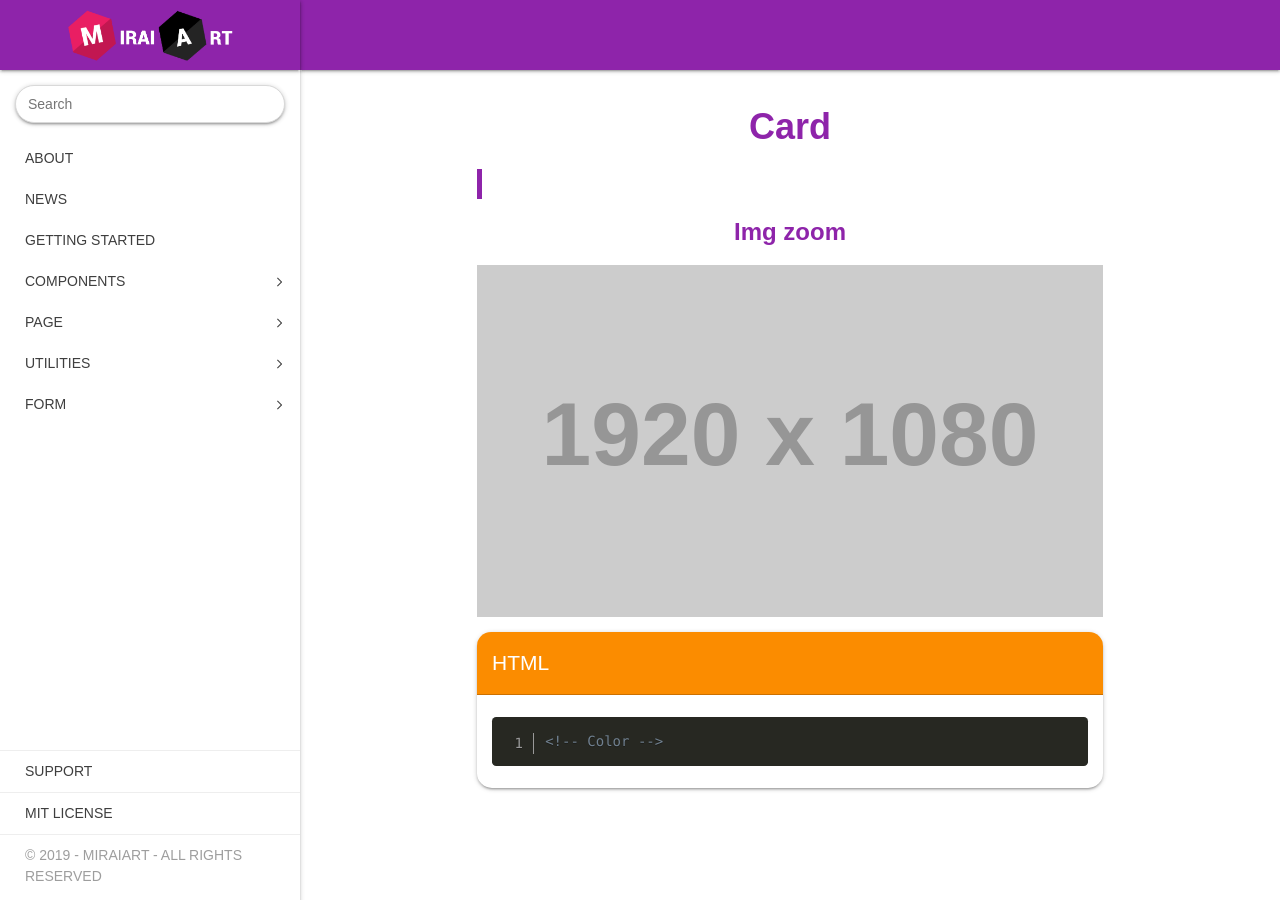
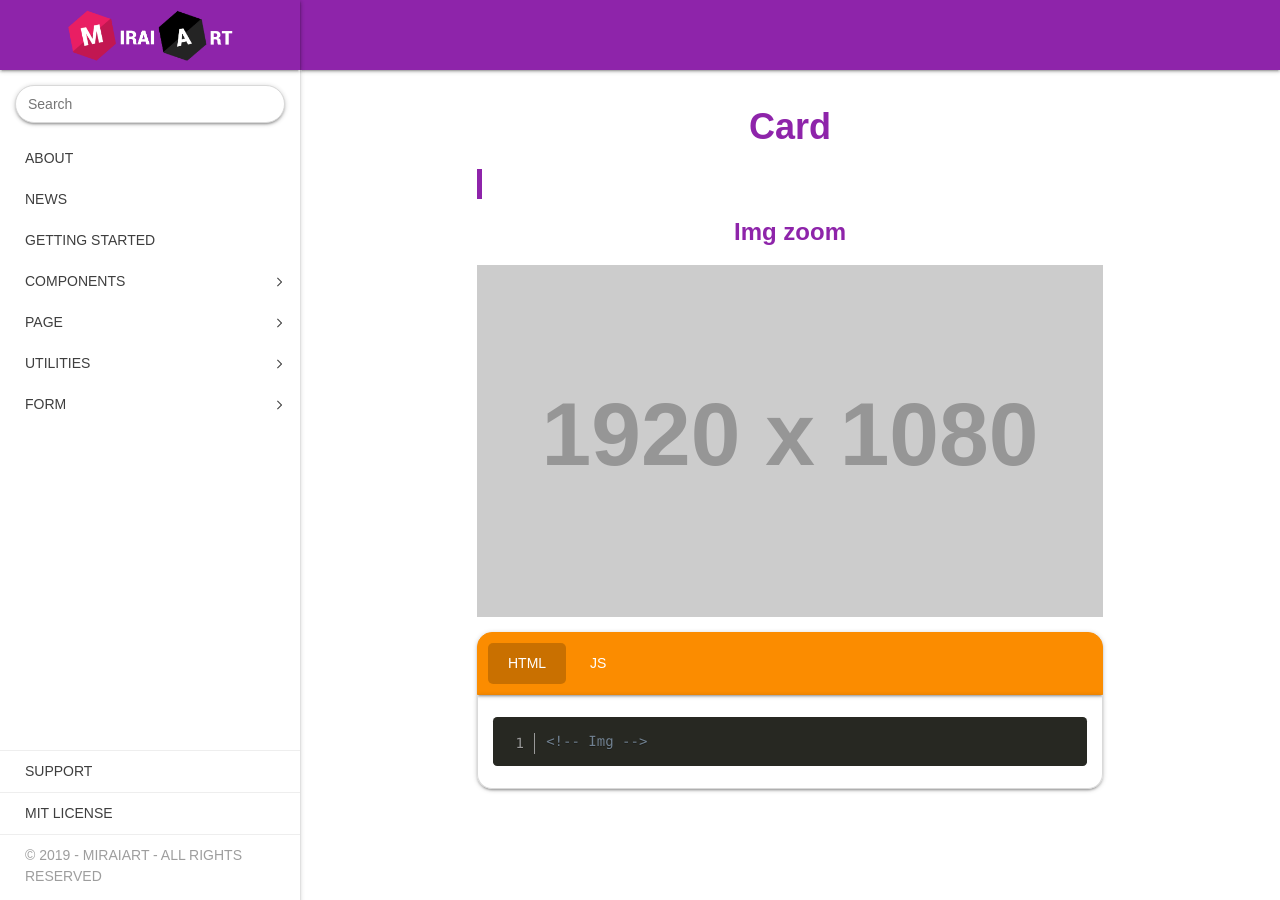
Before and after one commit to MiraiArt/miraiart.github.io, a Jekyll site: the page built from media.html, in a window 1280 px wide. Built offline with Jekyll 4.4.1, drawn with Linux system fonts in a browser that asks for light colours; nearby versions of some CDN libraries; comment, search, counter and statistics services are not loaded.

Commit message:
commit media

```diff
--- a/js/media.js
+++ b/js/media.js
@@ -0,0 +1,7 @@
+$('.img-zoom').MA_imgZoom({
+    button: {
+        close: {
+            name: '<i class="fas fa-times"></i>',
+        }
+    }
+});
--- a/media.html
+++ b/media.html
@@ -14,24 +14,44 @@
 <h4 class="text-center text-purple">Img zoom</h4>
 
 <div class="form-row">
-    <img class="MA-imgZoom" src="https://via.placeholder.com/1920x1080">
+    <img class="img-zoom" src="https://via.placeholder.com/1920x1080">
 </div>
 
 <div class="form-row">
 
-    <div class="card">
-        <div class="card-head bg-orange">HTML</div>
-        <div class="card-body">
+    <ul class="tab-menu bg-orange MA-tabs">
+        <li class="tab-menu-item"><a class="active" href="javascript:void(0);" data-href="#tab1">HTML</a></li>
+        <li class="tab-menu-item"><a href="javascript:void(0);" data-href="#tab2">JS</a></li>
+    </ul>
+
+    <div class="tab-body">
+
+        <div id="tab1" class="tab-body-content show">
             <pre class="language-markup line-numbers">
                 <code>
-
-                    &lt;!-- Color -->
+                    &lt;!-- Img -->
+                    <img class="img-zoom" src="https://via.placeholder.com/1920x1080">
 
                 </code>
             </pre>
         </div>
+
+        <div id="tab2" class="tab-body-content">
+            <pre class="language-javascript line-numbers">
+                <code>
+                    //Load ImgZoom
+                    $('.img-zoom').MA_imgZoom({
+                        button: {
+                            close: {
+                                name: '<i class="fas fa-times"></i>',
+                            }
+                        }
+                    });
+                </code>
+            </pre>
+        </div>
+
     </div>
-
 
 </div>
 
```
